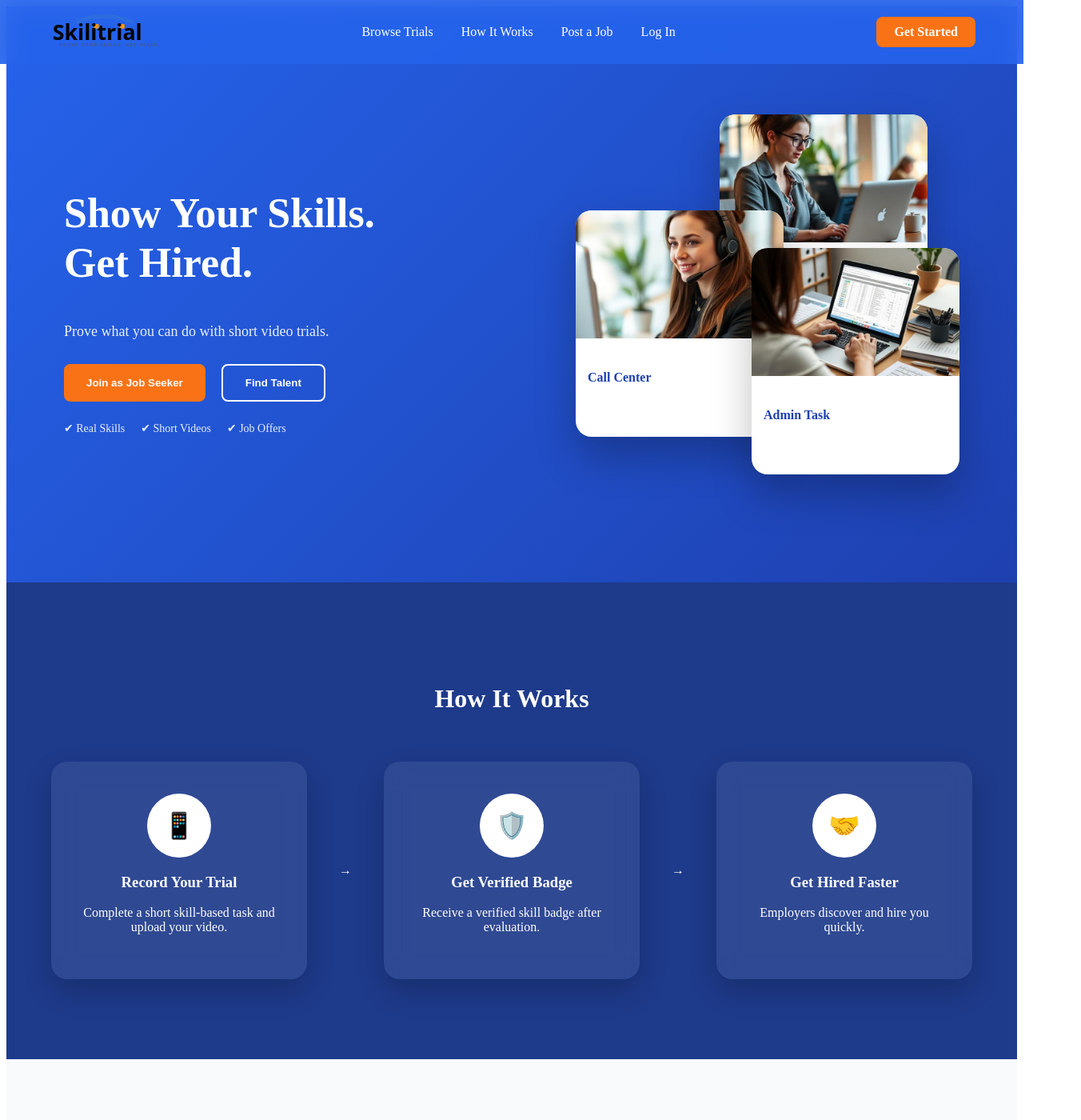
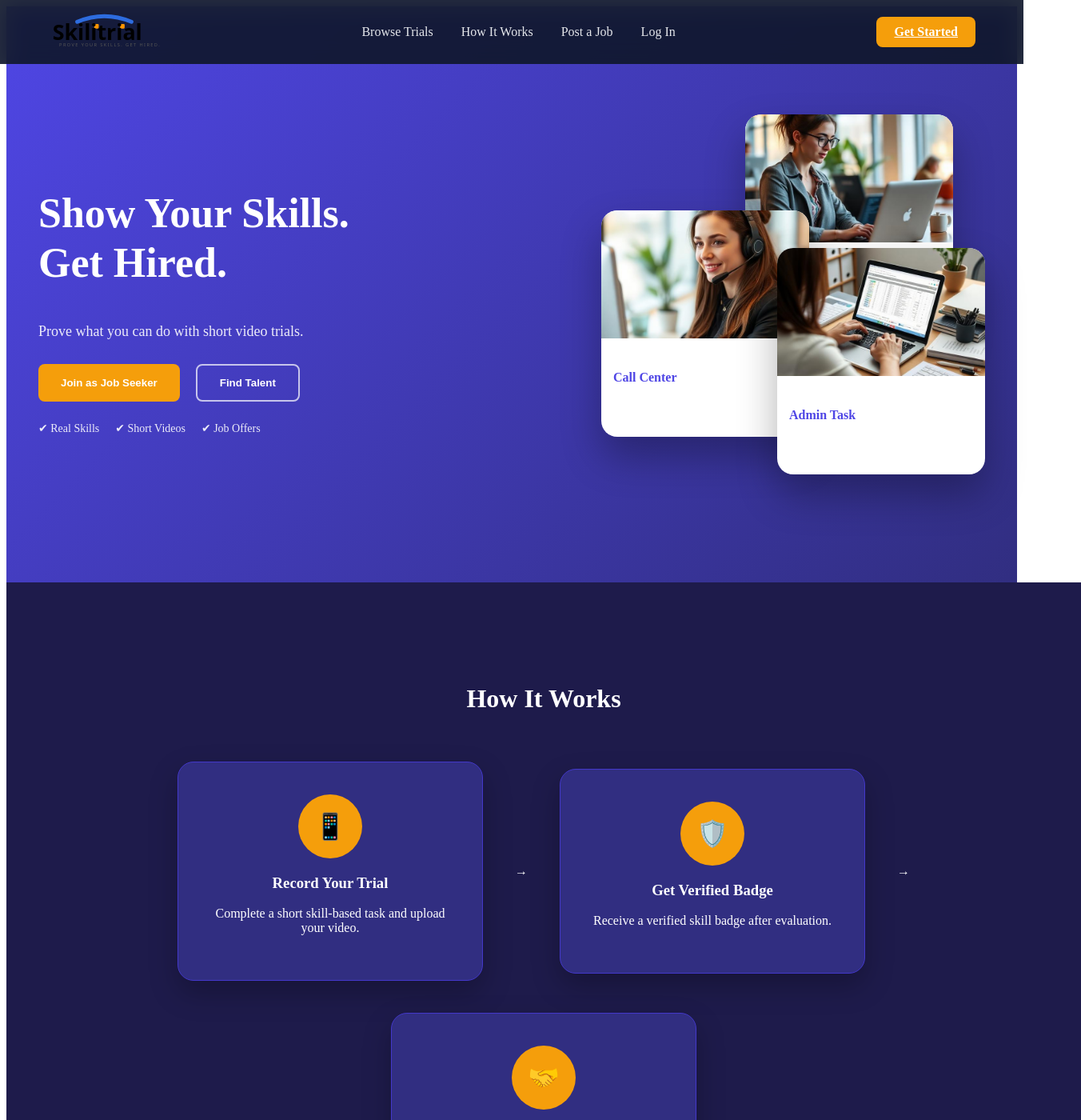
Before and after one commit to sahilbagal2004/Skilitrial, a React app in the folder skilitrial/frontend/: page / in a window 1280 px wide. Shown: the top 1400 px of the page at 80% size, 1352 px wide, since content can reach past the window. Built offline with nearby package versions, Linux system fonts and the light colour scheme; the HTML template or start-up script is replaced by a standard one.

Commit message:
Upgraded Home theme to premium modern design

```diff
--- a/skilitrial/frontend/src/components/Navbar.css
+++ b/skilitrial/frontend/src/components/Navbar.css
@@ -1,112 +1,53 @@
-/* GLOBAL FIX */
-* {
-  box-sizing: border-box;
-}
-
-body {
-  overflow-x: hidden;
-}
-
-/* ================= NAVBAR ================= */
-
 .navbar {
   position: fixed;
   top: 0;
   left: 0;
-  right: 0;              /* ensures full stretch */
+  right: 0;
   height: 80px;
-  width: 100%;
 
   display: flex;
   justify-content: space-between;
   align-items: center;
 
   padding: 0 60px;
-  background: rgba(37, 99, 235, 0.9);
+  background: rgba(15, 23, 42, 0.9);
   backdrop-filter: blur(12px);
   color: white;
 
   z-index: 1000;
-  transition: transform 0.3s ease-in-out;
-}
-
-/* Scroll hide/show */
-.navbar.show {
-  transform: translateY(0);
-}
-
-.navbar.hide {
-  transform: translateY(-100%);
-}
-
-/* ================= LOGO ================= */
-
-.logo {
-  text-decoration: none;
+  transition: 0.3s ease;
 }
 
 .logo img {
   height: 45px;
 }
 
-/* ================= NAV LINKS ================= */
-
 .nav-links {
   display: flex;
-  align-items: center;
   gap: 35px;
 }
 
 .nav-links a {
+  color: #e5e7eb;
   text-decoration: none;
-  color: white;
   font-weight: 500;
-  font-size: 16px;
-  position: relative;
-  transition: 0.3s ease;
+  transition: 0.3s;
 }
 
-/* Hover underline animation */
-.nav-links a::after {
-  content: "";
-  position: absolute;
-  left: 0;
-  bottom: -4px;
-  width: 0%;
-  height: 2px;
-  background: white;
-  transition: width 0.3s ease;
+.nav-links a:hover {
+  color: #f59e0b;
 }
 
-.nav-links a:hover::after {
-  width: 100%;
-}
-
-/* ================= BUTTON ================= */
-
 .btn-start {
-  background: #f97316;
+  background: #f59e0b;
+  color: white;
   padding: 10px 22px;
   border-radius: 8px;
-  text-decoration: none;
-  color: white;
   font-weight: 600;
-  transition: 0.3s ease;
+  transition: 0.3s;
 }
 
 .btn-start:hover {
-  background: #ea580c;
+  background: #d97706;
   transform: translateY(-2px);
 }
-
-/* ================= RESPONSIVE ================= */
-
-@media (max-width: 768px) {
-  .navbar {
-    padding: 0 20px;
-  }
-
-  .nav-links {
-    gap: 20px;
-  }
-}
--- a/skilitrial/frontend/src/pages/Home.css
+++ b/skilitrial/frontend/src/pages/Home.css
@@ -9,7 +9,7 @@ section {
 .hero {
   width: 100%;
   min-height: calc(100vh - 80px);
-  background: linear-gradient(135deg, #2563eb, #1e40af);
+  background: linear-gradient(135deg, #4f46e5, #312e81);
   display: flex;
   align-items: center;
   color: white;
@@ -51,7 +51,7 @@ section {
 
 /* BUTTONS */
 .btn-primary {
-  background: #f97316;
+  background: #f59e0b;
   border: none;
   padding: 14px 28px;
   border-radius: 8px;
@@ -62,13 +62,13 @@ section {
 }
 
 .btn-primary:hover {
-  background: #ea580c;
+  background: #d97706;
   transform: translateY(-3px);
 }
 
 .btn-outline {
   background: transparent;
-  border: 2px solid white;
+  border: 2px solid rgba(255,255,255,0.7);
   padding: 14px 28px;
   border-radius: 8px;
   color: white;
@@ -103,7 +103,7 @@ section {
   background: white;
   border-radius: 20px;
   overflow: hidden;
-  box-shadow: 0 25px 50px rgba(0,0,0,0.25);
+  box-shadow: 0 25px 50px rgba(0,0,0,0.3);
   transition: transform 0.3s ease;
 }
 
@@ -123,7 +123,7 @@ section {
 
 .card-text h4 {
   margin-bottom: 5px;
-  color: #1e40af;
+  color: #4f46e5;
 }
 
 /* CARD POSITIONS */
@@ -135,7 +135,7 @@ section {
 
 .how-section {
   padding: 100px 40px;
-  background: #1e3a8a;
+  background: #1e1b4b;
   text-align: center;
   color: white;
 }
@@ -154,12 +154,12 @@ section {
 }
 
 .how-card {
-  background: rgba(255, 255, 255, 0.08);
-  backdrop-filter: blur(15px);
+  background: #312e81;
   padding: 40px 30px;
   width: 320px;
   border-radius: 20px;
-  box-shadow: 0 15px 35px rgba(0,0,0,0.2);
+  border: 1px solid #4338ca;
+  box-shadow: 0 15px 35px rgba(0,0,0,0.25);
   transition: transform 0.3s ease;
 }
 
@@ -170,8 +170,8 @@ section {
 .icon-wrapper {
   width: 80px;
   height: 80px;
-  background: white;
-  color: #1e40af;
+  background: #f59e0b;
+  color: white;
   border-radius: 50%;
   display: flex;
   align-items: center;
@@ -184,7 +184,7 @@ section {
 
 .featured {
   padding: 80px 40px;
-  background: #f8fafc;
+  background: #f9fafb;
   text-align: center;
 }
 
@@ -201,7 +201,7 @@ section {
   width: 280px;
   border-radius: 16px;
   overflow: hidden;
-  box-shadow: 0 10px 30px rgba(0,0,0,0.08);
+  box-shadow: 0 15px 35px rgba(0,0,0,0.08);
   transition: 0.3s ease;
 }
 
@@ -222,7 +222,7 @@ section {
 
 .card p {
   padding: 0 15px 18px;
-  color: #64748b;
+  color: #6b7280;
   font-size: 14px;
 }
 
@@ -231,14 +231,14 @@ section {
   padding: 12px 26px;
   border-radius: 25px;
   border: none;
-  background: #2563eb;
+  background: #4f46e5;
   color: white;
   cursor: pointer;
   transition: 0.3s;
 }
 
 .browse-btn:hover {
-  background: #1e40af;
+  background: #312e81;
 }
 
 /* ================= CTA ================= */
@@ -246,7 +246,7 @@ section {
 .cta {
   padding: 80px 40px;
   text-align: center;
-  background: linear-gradient(135deg, #1e40af, #2563eb);
+  background: linear-gradient(135deg, #312e81, #4f46e5);
   color: white;
 }
 
@@ -261,7 +261,7 @@ section {
 
 .footer {
   background: #0f172a;
-  color: white;
+  color: #e5e7eb;
   padding: 60px 40px 20px;
 }
 
```
